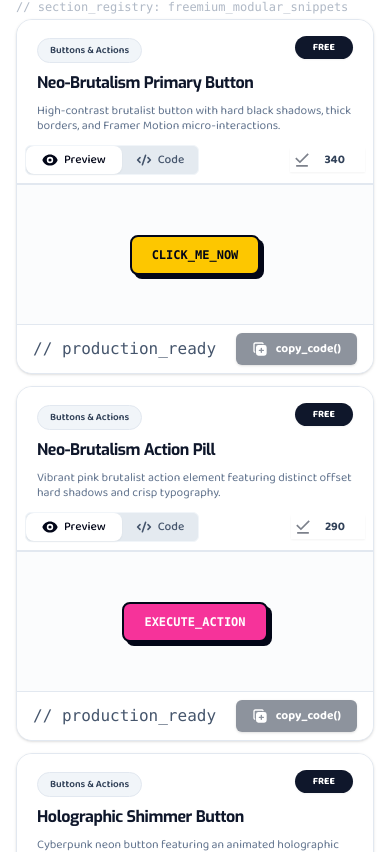
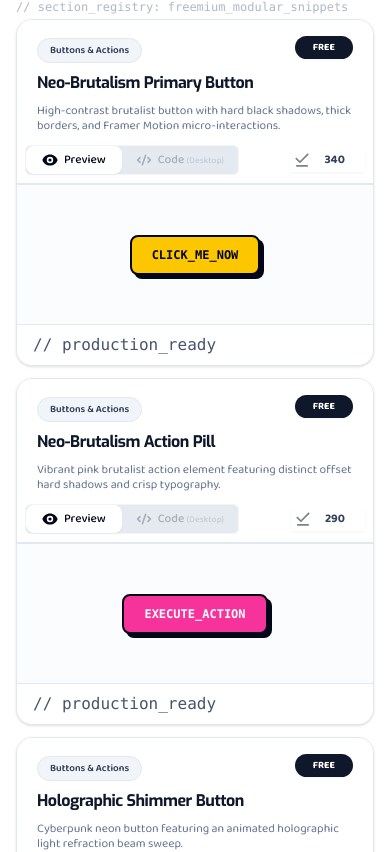
Before and after one commit to lakshan-beast/SyncXel, a React (Vite) app: page /components in a window 390 px wide. Shown: the part 1092-1944 px from the top of the page. Built offline with nearby package versions, Linux system fonts and the light colour scheme.

Commit message:
feat: Refactor FreeComponentsTab for improved mobile responsiveness and code tab accessibility

```diff
--- a/src/components/FreeComponentsTab.jsx
+++ b/src/components/FreeComponentsTab.jsx
@@ -1,3 +1,229 @@
+// import React, { useState } from "react";
+// import { motion, AnimatePresence } from "framer-motion";
+// import { HiEye, HiCode, HiFilter, HiX } from "react-icons/hi";
+// import { TbCopyCheckFilled, TbCopyPlusFilled } from "react-icons/tb";
+
+// import { MdOutlineFileDownloadDone } from "react-icons/md";
+
+// import { freeComponentsData } from "../data/free/freeIndex";
+
+// export default function FreeComponentsTab({
+//   categories,
+//   activeCategory,
+//   setActiveCategory,
+//   filteredFreeComponents,
+//   cardTabs,
+//   toggleCardTab,
+//   copiedId,
+//   handleCopy,
+// }) {
+//   const [isMobileCategoryOpen, setIsMobileCategoryOpen] = useState(false);
+
+//   return (
+//     <div className="font-mono">
+//       <span className="font-mono text-slate-500/50 mb-1 block">
+//         // modular_taxonomy_category_filters
+//       </span>
+//       {/* --- DESKTOP CATEGORIES PILLS --- */}
+//       <div className="hidden md:flex flex-wrap gap-2 mb-12 justify-start">
+//         {categories.map((cat) => (
+//           <button
+//             key={cat}
+//             onClick={() => setActiveCategory(cat)}
+//             className={`px-5.5 py-2 rounded-md text-xs font-baloo font-bold transition-all cursor-pointer border ${
+//               activeCategory === cat
+//                 ? "bg-slate-800 text-white border-slate-600 shadow-md"
+//                 : "bg-slate-200/40 text-slate-600 border-slate-300/50 hover:text-white hover:bg-slate-700/30"
+//             }`}>
+//             {cat}
+//           </button>
+//         ))}
+//       </div>
+
+//       {/* --- MOBILE CATEGORY SELECTOR BUTTON --- */}
+//       <div className="md:hidden mb-6">
+//         <button
+//           onClick={() => setIsMobileCategoryOpen(true)}
+//           className="w-full px-4 py-3 bg-slate-900 border border-slate-800 rounded-xl text-ms font-bold font-baloo text-slate-200 flex items-center justify-between shadow-md">
+//           <span className="flex items-center space-x-2">
+//             {/* <HiFilter className="w-4 h-4 text-slate-400" /> */}
+//             <span>
+//               Category :{" "}
+//               <strong className="text-white">{activeCategory}</strong>
+//             </span>
+//           </span>
+//           <span className="text-[10px] bg-slate-700/50 px-5.5 py-1 rounded-md text-slate-300">
+//             Change ▾
+//           </span>
+//         </button>
+//       </div>
+
+//       {/* --- MOBILE BOTTOM SHEET / DRAWER FOR CATEGORIES --- */}
+//       <AnimatePresence>
+//         {isMobileCategoryOpen && (
+//           <div className="fixed inset-0 z-50 flex items-end justify-center bg-slate-500/80 backdrop-blur-sm md:hidden">
+//             <motion.div
+//               initial={{ y: "100%" }}
+//               animate={{ y: 0 }}
+//               exit={{ y: "100%" }}
+//               transition={{ type: "spring", damping: 25, stiffness: 200 }}
+//               className="w-full max-h-[75vh] bg-slate-950 border-t border-slate-800 rounded-t-3xl p-6 overflow-y-auto space-y-4">
+//               <div className="flex items-center justify-between border-b border-slate-800 pb-3">
+//                 <h3 className="text-sm font-bold text-slate-300 uppercase tracking-wider">
+//                   // select_category
+//                 </h3>
+//                 <button
+//                   onClick={() => setIsMobileCategoryOpen(false)}
+//                   className="p-2 text-slate-300 hover:text-white rounded-lg bg-slate-700 border border-slate-800">
+//                   <HiX className="w-5 h-5" />
+//                 </button>
+//               </div>
+
+//               <div className="grid grid-cols-1 gap-2 pt-2">
+//                 {categories.map((cat) => (
+//                   <button
+//                     key={cat}
+//                     onClick={() => {
+//                       setActiveCategory(cat);
+//                       setIsMobileCategoryOpen(false);
+//                     }}
+//                     className={`w-full text-left px-4 py-3 rounded-xl text-xs font-bold font-baloo transition-all border ${
+//                       activeCategory === cat
+//                         ? "bg-slate-300 text-slate-950 border-slate-200 shadow-md"
+//                         : "bg-slate-900 text-slate-300 border-slate-800 hover:bg-slate-800"
+//                     }`}>
+//                     {cat}
+//                   </button>
+//                 ))}
+//               </div>
+//             </motion.div>
+//           </div>
+//         )}
+//       </AnimatePresence>
+
+//       <span className="font-mono text-slate-500/50 mb-1 block text-xs">
+//         // section_registry: freemium_modular_snippets
+//       </span>
+
+//       {/* --- COMPONENT CARDS GRID --- */}
+//       <div className="grid grid-cols-1 md:grid-cols-2 lg:grid-cols-3 gap-x-2 gap-y-3 lg:gap-x-7 lg:gap-y-10">
+//         {filteredFreeComponents.map((item) => {
+//           const currentTab = cardTabs[item.id] || "preview";
+//           const isCopied = copiedId === item.id;
+
+//           return (
+//             <motion.div
+//               key={item.id}
+//               initial={{ opacity: 0, y: 20 }}
+//               animate={{ opacity: 1, y: 0 }}
+//               whileHover={{ y: -3, transition: { duration: 0.2 } }}
+//               className="relative group rounded-2xl bg-white border border-slate-200 shadow-sm overflow-hidden flex flex-col justify-between">
+//               {/* Card Header */}
+//               <div className="px-5 py-4 pb-1 bg-white border-none">
+//                 <div className="flex items-start justify-between gap-3 mb-1">
+//                   <div className="space-y-1">
+//                     {/* Category Pill */}
+//                     <span className="inline-block text-[10px] font-baloo font-semibold text-slate-700 bg-slate-100 px-3 py-1 rounded-full border border-slate-200">
+//                       {item.category}
+//                     </span>
+//                     <h3 className="text-base font-bold text-slate-900 tracking-tight font-baloo pt-1">
+//                       {item.title}
+//                     </h3>
+//                   </div>
+//                   {/* FREE Badge */}
+//                   <span className="text-[10px] font-baloo font-bold text-white bg-slate-900 px-4.5 py-1 rounded-full shadow-xs shrink-0">
+//                     FREE
+//                   </span>
+//                 </div>
+//                 <p className="text-xs text-slate-500 leading-tight font-baloo pt-1">
+//                   {item.description}
+//                 </p>
+//               </div>
+
+//               {/* Sub-Tabs & Counter Bar */}
+//               <div className="flex items-center justify-between px-2 py-2 bg-white border-b-2 border-slate-200">
+//                 <div className="flex items-center bg-slate-300/50 p-0 rounded-md border border-slate-100">
+//                   <button
+//                     onClick={() => toggleCardTab(item.id, "preview")}
+//                     className={`text-xs px-4 py-1.5 rounded-lg font-baloo font-medium transition-all flex items-center space-x-1.5 cursor-pointer ${
+//                       currentTab === "preview"
+//                         ? "bg-white text-slate-950 font-bold shadow-xs"
+//                         : "text-slate-600 hover:text-slate-900"
+//                     }`}>
+//                     <HiEye className="w-4 h-4" />
+//                     <span>Preview</span>
+//                   </button>
+//                   <button
+//                     onClick={() => toggleCardTab(item.id, "code")}
+//                     className={`text-xs px-3.5 py-1.5 rounded-lg font-baloo font-medium transition-all flex items-center space-x-1.5 cursor-pointer ${
+//                       currentTab === "code"
+//                         ? "bg-white text-slate-950 font-bold shadow-xs"
+//                         : "text-slate-600 hover:text-slate-900"
+//                     }`}>
+//                     <HiCode className="w-4 h-4" />
+//                     <span>Code</span>
+//                   </button>
+//                 </div>
+
+//                 {/* Copies Count Badge */}
+//                 <div className="flex items-center gap-2.5 text-xs font-baloo font-bold text-slate-700 bg-white pr-5 py-0.5 rounded-none border-none border-slate-200 shadow-xs">
+//                   <MdOutlineFileDownloadDone className="w-6 h-5 text-slate-900 animate-pulse" />
+//                   <span>{item.copiesCount}</span>
+//                 </div>
+//               </div>
+
+//               {/* Body Content Box */}
+//               <div className="p-3 min-h-35 max-h-55 bg-slate-50/50 flex items-center justify-center relative overflow-hidden border-b border-slate-200">
+//                 {currentTab === "preview" ? (
+//                   <div className="w-full flex items-center justify-center relative z-10">
+//                     {item.component}
+//                   </div>
+//                 ) : (
+//                   <pre className="w-full h-36 overflow-auto text-xs text-slate-200 bg-slate-900 p-4 rounded-xl border border-slate-800 font-mono text-left relative z-10 shadow-inner scrollbar-thumb-slate-600 flex justify-start items-center">
+//                     <code>{item.code}</code>
+//                   </pre>
+//                 )}
+//               </div>
+
+//               {/* Footer Action */}
+//               <div className="px-4 py-2 bg-white flex items-center justify-between">
+//                 <div className="flex items-center gap-2">
+//                   <span className="font-medium text-slate-600 font-mono font-medium">
+//                     // production_ready
+//                   </span>
+//                   <span className="w-2 h-2 rounded-full bg-slate-900 animate-ping" />
+//                 </div>
+
+//                 <motion.button
+//                   whileTap={{ scale: 0.95 }}
+//                   onClick={() => handleCopy(item.id, item.code)}
+//                   className={`px-4 py-2 rounded-md text-xs font-baloo font-bold transition-all cursor-pointer flex items-center space-x-2 shadow-sm ${
+//                     isCopied
+//                       ? "bg-emerald-600/60 text-white"
+//                       : "bg-slate-800/50 hover:bg-slate-800 text-white"
+//                   }`}>
+//                   {isCopied ? (
+//                     <>
+//                       <TbCopyCheckFilled className="w-4 h-4" />
+//                       <span>copied_success()</span>
+//                     </>
+//                   ) : (
+//                     <>
+//                       <TbCopyPlusFilled className="w-4 h-4" />
+//                       <span>copy_code()</span>
+//                     </>
+//                   )}
+//                 </motion.button>
+//               </div>
+//             </motion.div>
+//           );
+//         })}
+//       </div>
+//     </div>
+//   );
+// }
+
+
 import React, { useState } from "react";
 import { motion, AnimatePresence } from "framer-motion";
 import { HiEye, HiCode, HiFilter, HiX } from "react-icons/hi";
@@ -46,7 +272,6 @@ export default function FreeComponentsTab({
           onClick={() => setIsMobileCategoryOpen(true)}
           className="w-full px-4 py-3 bg-slate-900 border border-slate-800 rounded-xl text-ms font-bold font-baloo text-slate-200 flex items-center justify-between shadow-md">
           <span className="flex items-center space-x-2">
-            {/* <HiFilter className="w-4 h-4 text-slate-400" /> */}
             <span>
               Category :{" "}
               <strong className="text-white">{activeCategory}</strong>
@@ -112,123 +337,17 @@ export default function FreeComponentsTab({
           const isCopied = copiedId === item.id;
 
           return (
-            // <motion.div
-            //   key={item.id}
-            //   initial={{ opacity: 0, y: 20 }}
-            //   animate={{ opacity: 1, y: 0 }}
-            //   whileHover={{ y: -3, transition: { duration: 0.2 } }}
-            //   className="relative group rounded-3xl p-[1px] bg-slate-300 shadow-xl border-none">
-            //   <div className="h-full w-full bg-slate-200 border-none rounded-[23px] flex flex-col justify-between overflow-hidden relative">
-            //     {/* Card Header */}
-            //     <div className="px-5 py-3 pb-4 bg-white border-none shadow-none">
-            //       <div className="flex items-start justify-between gap-3 mb-2.5">
-            //         <div className="space-y-1">
-            //           <span className="inline-block text-[10px] font-bold text-slate-300 tracking-wider uppercase bg-slate-800 px-3 py-1 rounded-full border border-slate-700 mb-3">
-            //             {item.category}
-            //           </span>
-            //           <h3 className="text-base font-bold text-slate-700 tracking-wide">
-            //             {item.title}
-            //           </h3>
-            //         </div>
-            //         <span className="text-[10px] font-baloo text-white bg-slate-800 px-3.5 py-0.5 rounded-full border border-slate-700 shrink-0">
-            //           FREE
-            //         </span>
-            //       </div>
-            //       <p className="text-xs text-slate-500 leading-tight font-baloo">
-            //         {item.description}
-            //       </p>
-            //     </div>
-
-            //     {/* Sub-Tabs & Counter Bar */}
-            //     <div className="flex items-center justify-between px-2 py-0 bg-white border-none border-slate-800">
-            //       <div className="flex items-center bg-slate-300 p-1 rounded-xl border-none border-slate-800">
-            //         <button
-            //           onClick={() => toggleCardTab(item.id, "preview")}
-            //           className={`text-xs px-3.5 py-1.5 rounded-lg font-medium transition-all flex items-center space-x-1.5 cursor-pointer ${
-            //             currentTab === "preview"
-            //               ? "bg-white text-slate-950 font-bold shadow-xs"
-            //               : "text-slate-400 hover:text-white"
-            //           }`}>
-            //           <HiEye className="w-4 h-4" />
-            //           <span>Preview</span>
-            //         </button>
-            //         <button
-            //           onClick={() => toggleCardTab(item.id, "code")}
-            //           className={`text-xs px-3.5 py-1.5 rounded-lg font-medium transition-all flex items-center space-x-1.5 cursor-pointer ${
-            //             currentTab === "code"
-            //               ? "bg-white text-slate-950 font-bold shadow-xs"
-            //               : "text-slate-400 hover:text-white"
-            //           }`}>
-            //           <HiCode className="w-4 h-4" />
-            //           <span>Code</span>
-            //         </button>
-            //       </div>
-
-            //       <div className="flex items-center gap-2 text-xs font-bold text-slate-300 bg-slate-900 px-3 py-1.5 rounded-xl border border-slate-800">
-            //         <GiBoatFishing className="w-4 h-4 text-slate-400" />
-            //         <span>{item.copiesCount}</span>
-            //       </div>
-            //     </div>
-
-            //     {/* Body Content Box */}
-            //     <div className="px-2 py-2 min-h-55 bg-slate-50/70 flex items-center justify-center relative overflow-hidden">
-            //       {/* <div className="absolute inset-0 bg-[radial-gradient(#334155_1px,transparent_1px)] [background-size:24px_24px] opacity-20 pointer-events-none" /> */}
-
-            //       {currentTab === "preview" ? (
-            //         <div className="w-full flex items-center justify-center relative z-10">
-            //           {item.component}
-            //         </div>
-            //       ) : (
-            //         <pre className="w-full h-36 overflow-auto text-xs text-slate-200 bg-slate-900 p-4 rounded-xl border border-slate-800 font-mono text-left relative z-10 shadow-inner scrollbar-thumb-slate-600 flex justify-start items-center">
-            //           <code>{item.code}</code>
-            //         </pre>
-            //       )}
-            //     </div>
-
-            //     {/* Footer Action */}
-            //     <div className="px-5 py-2 bg-white flex items-center justify-between border-t border-slate-200">
-            //       <div className="flex items-center gap-2">
-            //         <span className="w-2 h-2 rounded-full bg-white" />
-            //         <span className="text-[10px] text-slate-500 font-semibold font-baloo">
-            //           Production Ready
-            //         </span>
-            //       </div>
-
-            //       <motion.button
-            //         whileTap={{ scale: 0.95 }}
-            //         onClick={() => handleCopy(item.id, item.code)}
-            //         className={`px-4 py-2 rounded-xl text-xs font-bold transition-all cursor-pointer flex items-center space-x-2 shadow-md ${
-            //           isCopied
-            //             ? "bg-white text-slate-950"
-            //             : "bg-slate-800 hover:bg-slate-700 text-white border border-slate-700"
-            //         }`}>
-            //         {isCopied ? (
-            //           <>
-            //             <TbCopyCheckFilled className="w-4 h-4" />
-            //             <span>Copied!</span>
-            //           </>
-            //         ) : (
-            //           <>
-            //             <TbCopyPlusFilled className="w-4 h-4" />
-            //             <span>Copy Code</span>
-            //           </>
-            //         )}
-            //       </motion.button>
-            //     </div>
-            //   </div>
-            // </motion.div>
-
             <motion.div
               key={item.id}
               initial={{ opacity: 0, y: 20 }}
               animate={{ opacity: 1, y: 0 }}
               whileHover={{ y: -3, transition: { duration: 0.2 } }}
               className="relative group rounded-2xl bg-white border border-slate-200 shadow-sm overflow-hidden flex flex-col justify-between">
+
               {/* Card Header */}
               <div className="px-5 py-4 pb-1 bg-white border-none">
                 <div className="flex items-start justify-between gap-3 mb-1">
                   <div className="space-y-1">
-                    {/* Category Pill */}
                     <span className="inline-block text-[10px] font-baloo font-semibold text-slate-700 bg-slate-100 px-3 py-1 rounded-full border border-slate-200">
                       {item.category}
                     </span>
@@ -236,7 +355,6 @@ export default function FreeComponentsTab({
                       {item.title}
                     </h3>
                   </div>
-                  {/* FREE Badge */}
                   <span className="text-[10px] font-baloo font-bold text-white bg-slate-900 px-4.5 py-1 rounded-full shadow-xs shrink-0">
                     FREE
                   </span>
@@ -259,15 +377,22 @@ export default function FreeComponentsTab({
                     <HiEye className="w-4 h-4" />
                     <span>Preview</span>
                   </button>
+
+                  {/* Code Tab: Mobile වලදී disabled වී පෙන්වීම (md:flex මඟින් ලැප්ටප් වල පමණක් ක්‍රියාත්මක වේ) */}
                   <button
-                    onClick={() => toggleCardTab(item.id, "code")}
-                    className={`text-xs px-3.5 py-1.5 rounded-lg font-baloo font-medium transition-all flex items-center space-x-1.5 cursor-pointer ${
+                    onClick={() => {
+                      // మొබයිල් එකේදී Code එක ක්ලික් කිරීම වැළැක්වීම
+                      if (window.innerWidth < 768) return;
+                      toggleCardTab(item.id, "code");
+                    }}
+                    className={`text-xs px-3.5 py-1.5 rounded-lg font-baloo font-medium transition-all flex items-center space-x-1.5 md:cursor-pointer md:opacity-100 opacity-40 cursor-not-allowed ${
                       currentTab === "code"
                         ? "bg-white text-slate-950 font-bold shadow-xs"
                         : "text-slate-600 hover:text-slate-900"
-                    }`}>
+                    }`}
+                    title={window.innerWidth < 768 ? "Code view available on desktop only" : ""}>
                     <HiCode className="w-4 h-4" />
-                    <span>Code</span>
+                    <span>Code <span className="text-[9px] text-slate-400 md:hidden">(Desktop)</span></span>
                   </button>
                 </div>
 
@@ -294,16 +419,17 @@ export default function FreeComponentsTab({
               {/* Footer Action */}
               <div className="px-4 py-2 bg-white flex items-center justify-between">
                 <div className="flex items-center gap-2">
-                  <span className="font-medium text-slate-600 font-mono font-medium">
+                  <span className="font-medium text-slate-600 font-mono">
                     // production_ready
                   </span>
                   <span className="w-2 h-2 rounded-full bg-slate-900 animate-ping" />
                 </div>
 
+                {/* Copy Button: Mobile වලදී hidden වී, Tablet/Desktop (`sm:flex`) වලදී පමණක් පෙන්වීම */}
                 <motion.button
                   whileTap={{ scale: 0.95 }}
                   onClick={() => handleCopy(item.id, item.code)}
-                  className={`px-4 py-2 rounded-md text-xs font-baloo font-bold transition-all cursor-pointer flex items-center space-x-2 shadow-sm ${
+                  className={`hidden sm:flex px-4 py-2 rounded-md text-xs font-baloo font-bold transition-all cursor-pointer items-center space-x-2 shadow-sm ${
                     isCopied
                       ? "bg-emerald-600/60 text-white"
                       : "bg-slate-800/50 hover:bg-slate-800 text-white"
@@ -321,6 +447,7 @@ export default function FreeComponentsTab({
                   )}
                 </motion.button>
               </div>
+
             </motion.div>
           );
         })}
```
